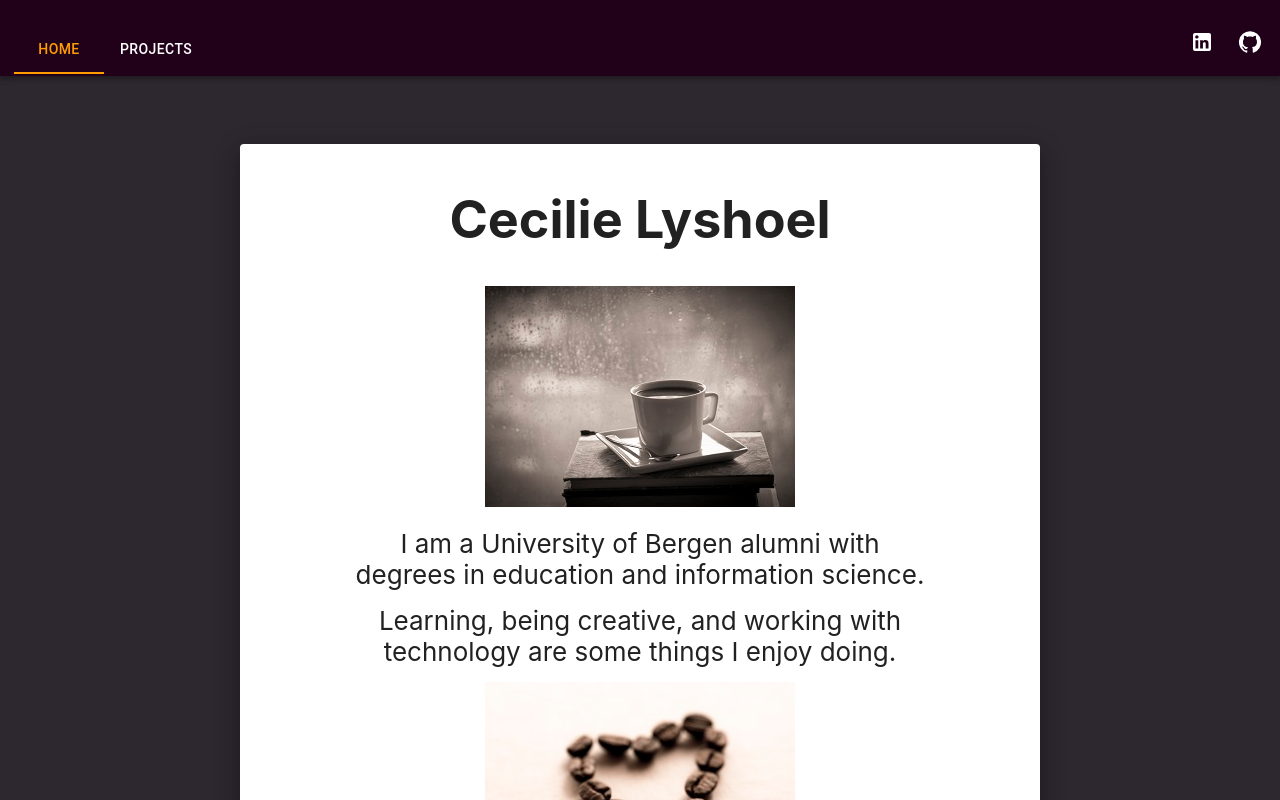
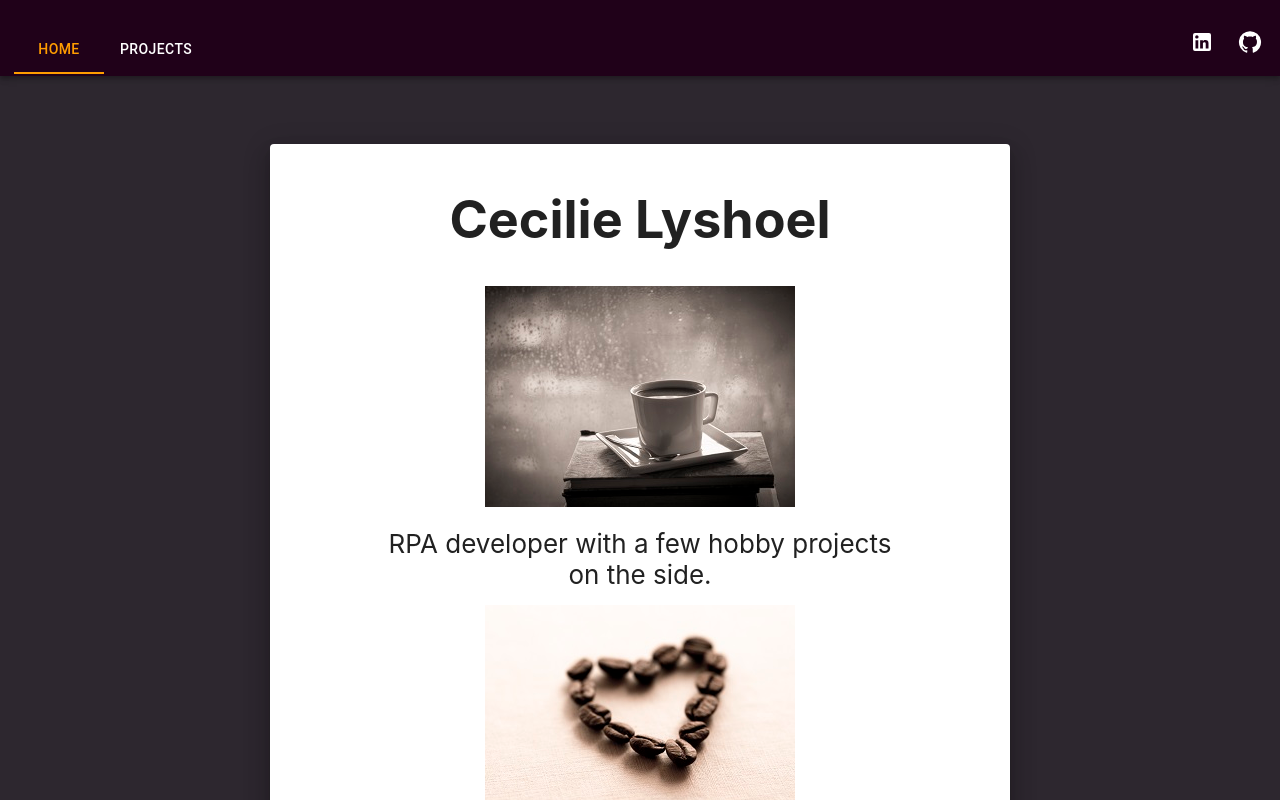
Before and after one commit to Elicice/Portfolio, a React (Create React App) app: page /Projects/WeatherApp in a window 1280 px wide. Shown: the top 800 px of the page. Built offline with nearby package versions, Linux system fonts and the light colour scheme.

Commit message:
New text

```diff
--- a/src/HomePage.jsx
+++ b/src/HomePage.jsx
@@ -36,12 +36,10 @@ export default function HomePage() {
                 <img src="/./kaffekopp 4 crop.jpg" alt="Cup of coffee on stacked books, next to a rainy window." className="imageHome" />
               </section>
               <section className="sectionmrl">
-                I am a University of Bergen alumni with degrees in education and information science.
+                RPA developer with a few hobby projects on the side.
               </section>
 
-              <section className="sectionmrl">
-                Learning, being creative, and working with technology are some things I enjoy doing.
-              </section>
+
               <section className="sectionmrl">
                 <img src="/./kaffebønner hjerte crop.jpg" alt="Coffee beans layed out as the shape of a heart" className="imageHome"/>
               </section>
--- a/src/Projects.jsx
+++ b/src/Projects.jsx
@@ -57,7 +57,7 @@ export default function Projects() {
     <Card sx={{ maxWidth: 345, marginTop:'25px'}}>
       <CardMedia
         component="img"
-        alt="alarmclock and smarties"
+        alt="Alarm clock and smarties"
         height="140"
         image="sweetafternoon.jpg" />
       <CardContent color="">
@@ -72,7 +72,7 @@ export default function Projects() {
         <Button disabled size="small" href="/#/Projects/" >Demo</Button>
         <Button  disabled size="small" href="/#/Projects/" >Source</Button>
       </CardActions>
-    </Card>
+    </Card>3
 
 
     </>
```
